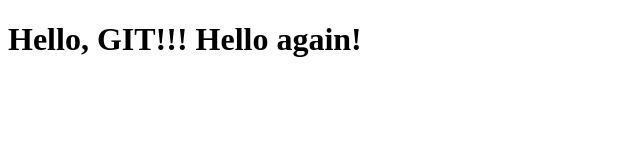
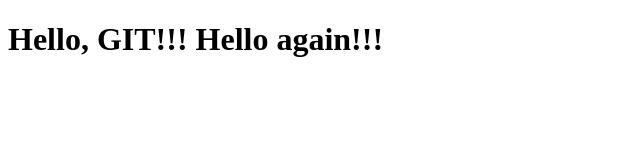
Before and after one commit to Pavlo-Orhunov/git-learning, a plain HTML site: page index.html in a window 1280 px wide. Shown: the full height of the page, 0-640 px from the left. Drawn offline with Linux system fonts and the light colour scheme.

```diff
--- a/index.html
+++ b/index.html
@@ -7,7 +7,7 @@
     <title>GIT Document</title>
   </head>
   <body>
-    <h1>Hello, GIT!!! Hello again!</h1>
+    <h1>Hello, GIT!!! Hello again!!!</h1>
     <script src="app.js"></script>
   </body>
 </html>
```
Also changed, not shown: 1 other file.
